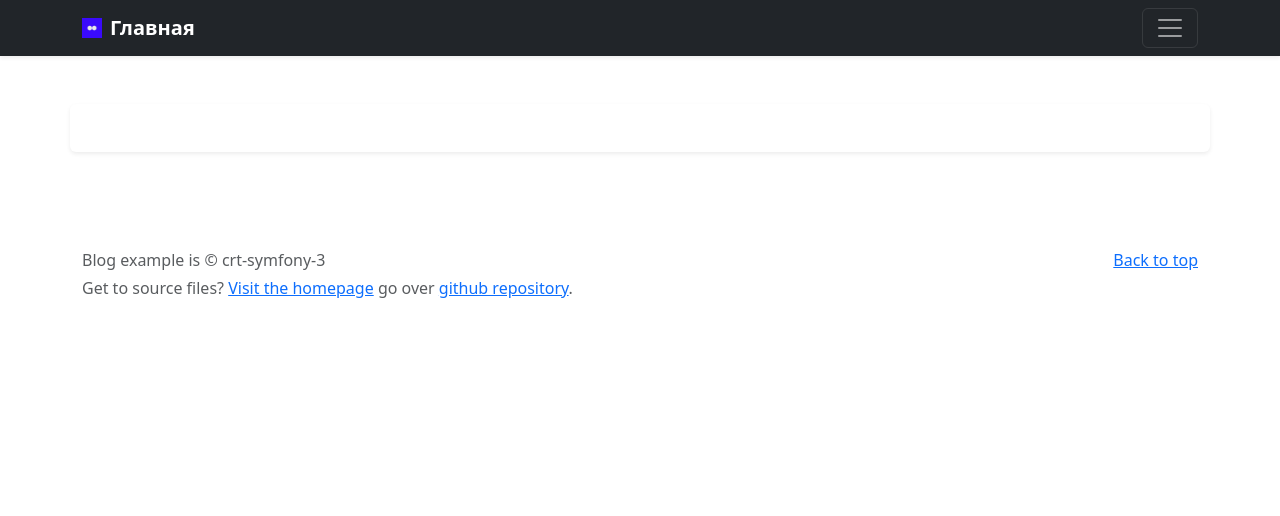
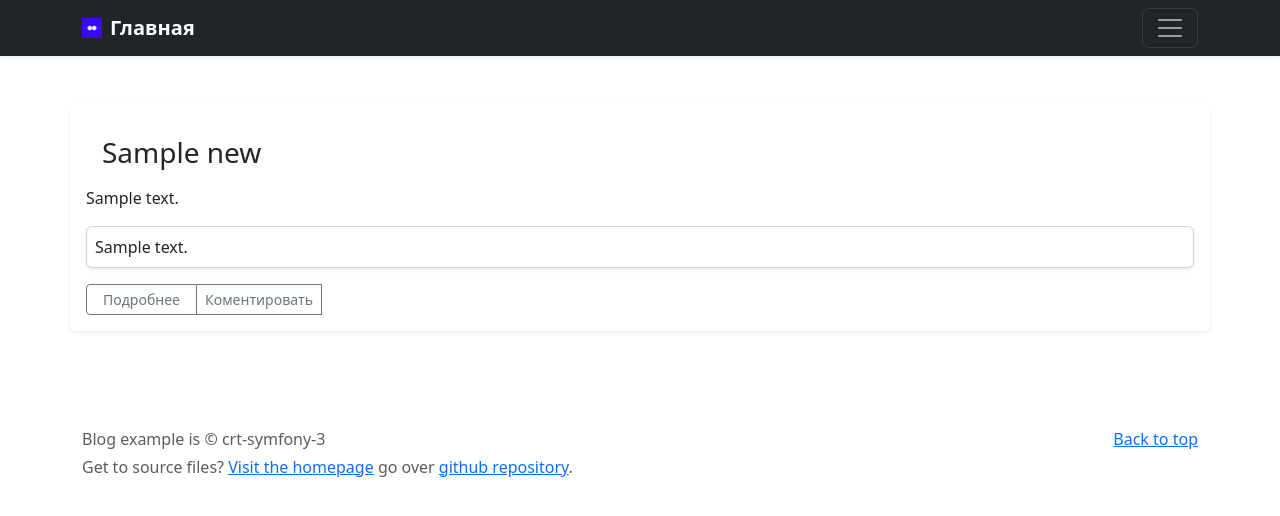
Before and after one commit to unclepepper/crt-symfony-3, a Symfony app: template src/templates/news/index.html.twig in a window 1280 px wide. Shown: the top 516 px of the page. Run offline with Twig, Linux system fonts and the light colour scheme; the template is opened without the code that fills it: most values are stand-ins (such as "Sample title", 1, 10 or a date in 2020); some libraries are stand-ins or nearby versions.

Commit message:
fix: correct twig

```diff
--- a/src/templates/index/index.html.twig
+++ b/src/templates/index/index.html.twig
@@ -33,7 +33,7 @@
                   <div class="d-flex justify-content-between align-items-center">
                     <div class="btn-group">
                       <button type="button" class="btn btn-sm btn-outline-secondary"><a href="news/{{ new.id}}" class="text-decoration-none btn-sm btn-outline-secondary">Подробнее</a></button>
-                      <button type="button" class="btn btn-sm btn-outline-secondary">{{ new.id}}</button>
+                      {# <button type="button" class="btn btn-sm btn-outline-secondary">{{ new.id}}</button> #}
                     </div>
 
                   </div>
--- a/src/templates/news/index.html.twig
+++ b/src/templates/news/index.html.twig
@@ -4,9 +4,26 @@
 
 {% block body %}
    <div class="container mt-5 shadow-sm p-3 mb-5 bg-white rounded">
-        <h3 class="m-3">{{ new.getTitle() }}</h1>
+        <h3 class="m-3">{{ new.title }}</h1>
         <p>
-            {{ new.getDescription() }}
+            {{ new.description }}
         </p>
+        <div class="col align-self-end card shadow-sm p-2">
+                   {% for article in new.articals %}
+
+                  {{ article.text | striptags }}
+                   </div>
+                   <p class="text-end">
+                    <small class="text-muted col">{{article.createAt.format('d.m.Y')}}</small>
+                   </p>
+                    <div class="btn-group ">
+                      <button type="button" class="btn btn-sm btn-outline-secondary"><a href="news/{{ new.id}}" class="text-decoration-none btn-sm btn-outline-secondary">Подробнее</a></button>
+                      <button type="button" class="btn btn-sm btn-outline-secondary">Коментировать</button>
+                      <div class="col col-lg-10"></div>
+                    </div>
+
+                    {% endfor %}
+                  </div>
     </div>
+
 {% endblock %}
```
